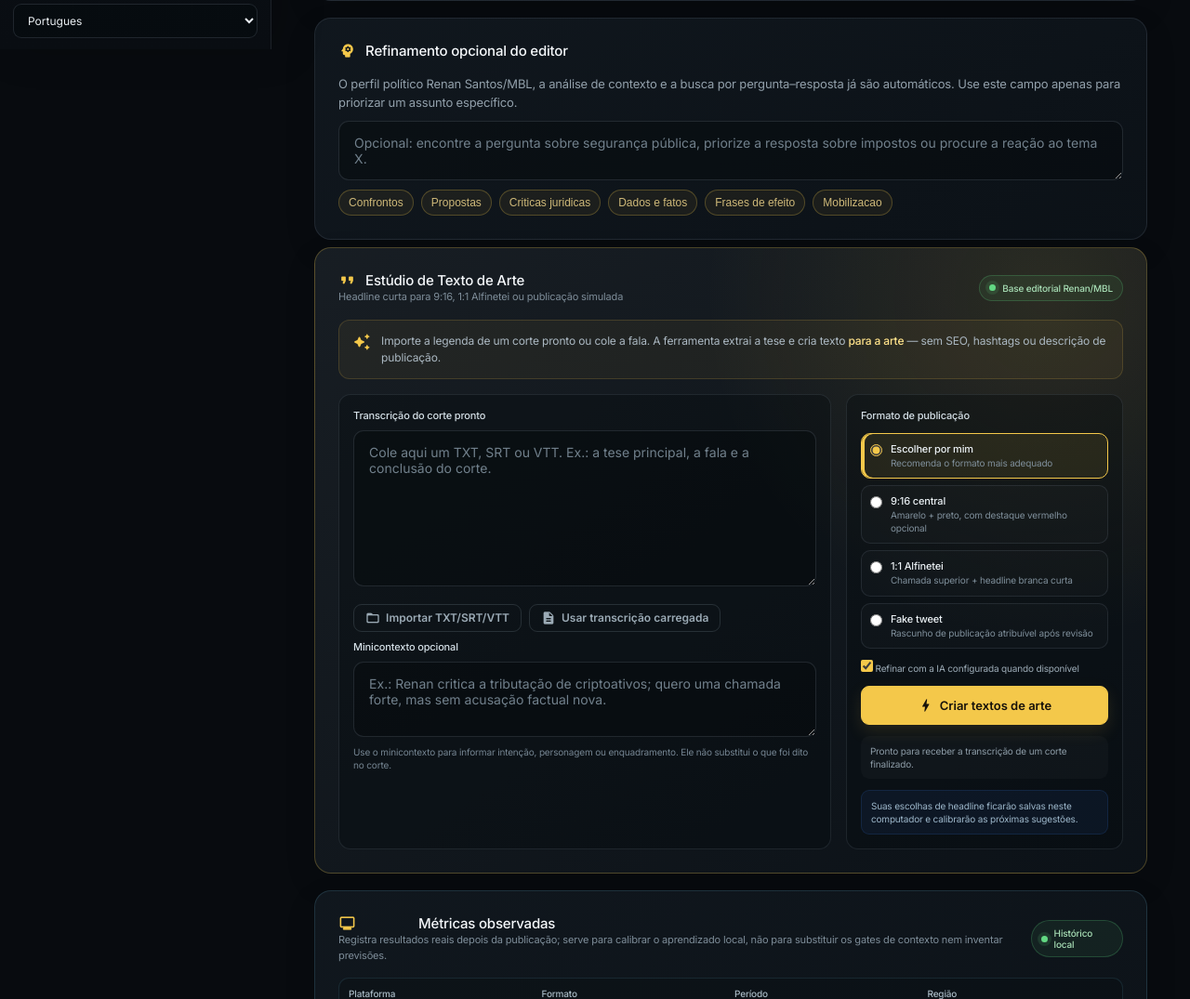
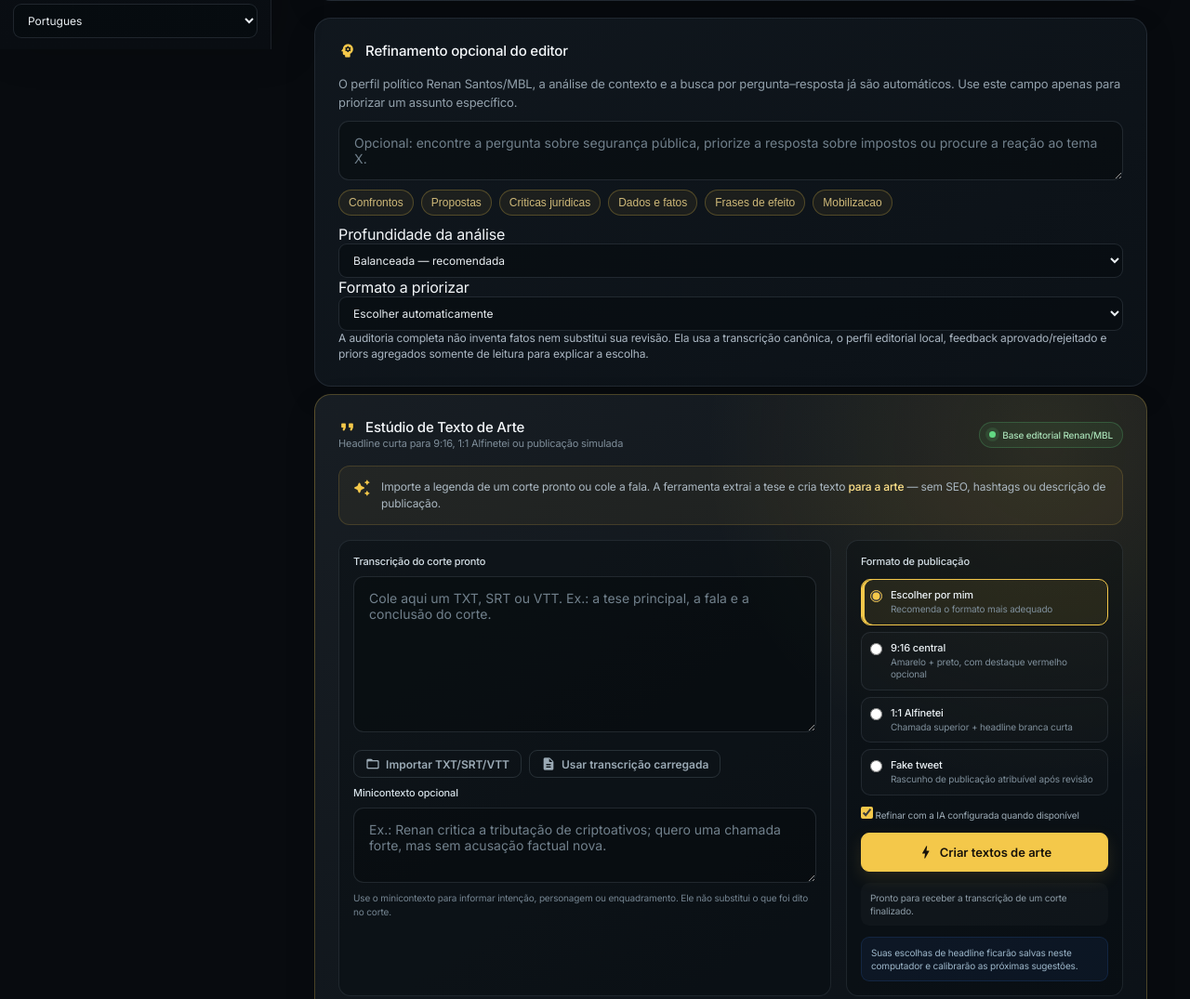
Before and after one commit to SAGIEV007/furia-clips, a Flask app: page / in a window 1280 px wide. Shown: the part 747-1822 px from the top of the page at 93% size. Run offline with Flask 3, Linux system fonts and the light colour scheme; data comes from the database, SQL or seed files in the repository; data that the repository does not hold is empty; some libraries are stand-ins or nearby versions.

Commit message:
feat: add editorial audit panel
Expõe profundidade de auditoria, formato prioritário, análise editorial e abertura assistida do Tactiq no painel principal.

```diff
--- a/templates/index.html
+++ b/templates/index.html
@@ -307,6 +307,7 @@
                  <div class="source-link-actions">
                      <button class="btn btn-sm btn-outline" id="btnDownloadSource" type="button"><span class="material-icons-round">download</span> Baixar somente</button>
                      <button class="btn btn-sm btn-primary" id="btnDownloadTranscribeSource" type="button"><span class="material-icons-round">cloud_download</span> Baixar e transcrever</button>
+                     <button class="btn btn-sm btn-outline" id="btnOpenTactiq" type="button"><span class="material-icons-round">open_in_new</span> Abrir Tactiq assistido</button>
                  </div>
                  <div class="source-download-options">
                      <div class="source-destination-row">
@@ -367,6 +368,24 @@
                     <button class="context-chip" data-context="Dados, pesquisas, leis e fatos que sustentem uma tese politica">Dados e fatos</button>
                     <button class="context-chip" data-context="Frases de efeito com gancho inicial e conclusao forte">Frases de efeito</button>
                     <button class="context-chip" data-context="Momentos de mobilizacao, campanha e chamada para acao depois de uma ideia clara">Mobilizacao</button>
+                </div>
+                <div class="editorial-audit-controls" aria-label="Auditoria editorial e formato sugerido">
+                    <label>Profundidade da análise
+                        <select id="settingAuditMode" class="setting-select">
+                            <option value="standard" selected>Balanceada — recomendada</option>
+                            <option value="full">Auditoria completa — contexto, evidência, payoff e formato</option>
+                            <option value="fast">Rápida — sinais locais e revisão posterior</option>
+                        </select>
+                    </label>
+                    <label>Formato a priorizar
+                        <select id="settingPreferredFormat" class="setting-select">
+                            <option value="auto" selected>Escolher automaticamente</option>
+                            <option value="vertical_916">9:16 — headline central</option>
+                            <option value="square_alfinetei">1:1 — Alfinetei</option>
+                            <option value="fake_tweet">Fake tweet</option>
+                        </select>
+                    </label>
+                    <p class="source-help-inline">A auditoria completa não inventa fatos nem substitui sua revisão. Ela usa a transcrição canônica, o perfil editorial local, feedback aprovado/rejeitado e priors agregados somente de leitura para explicar a escolha.</p>
                 </div>
             </div>
         </section>
@@ -625,6 +644,7 @@
                     <div class="review-metric approved"><span class="material-icons-round">verified</span><div><strong id="reviewApprovedCount">0</strong><span>aprovados</span></div></div>
                     <div class="review-metric needs-review"><span class="material-icons-round">visibility</span><div><strong id="reviewNeedsReviewCount">0</strong><span>pedem contexto</span></div></div>
                 </div>
+                <div class="editorial-audit-result" id="editorialAuditSummary" aria-live="polite" style="display:none"></div>
                 <div class="review-queue-progress" aria-label="Progresso de revisão">
                     <div class="review-queue-label"><span>Fila desta fonte</span><strong id="reviewQueueText">0 de 0 revisados</strong></div>
                     <div class="review-queue-track"><div class="review-queue-fill" id="reviewQueueFill"></div></div>
```
